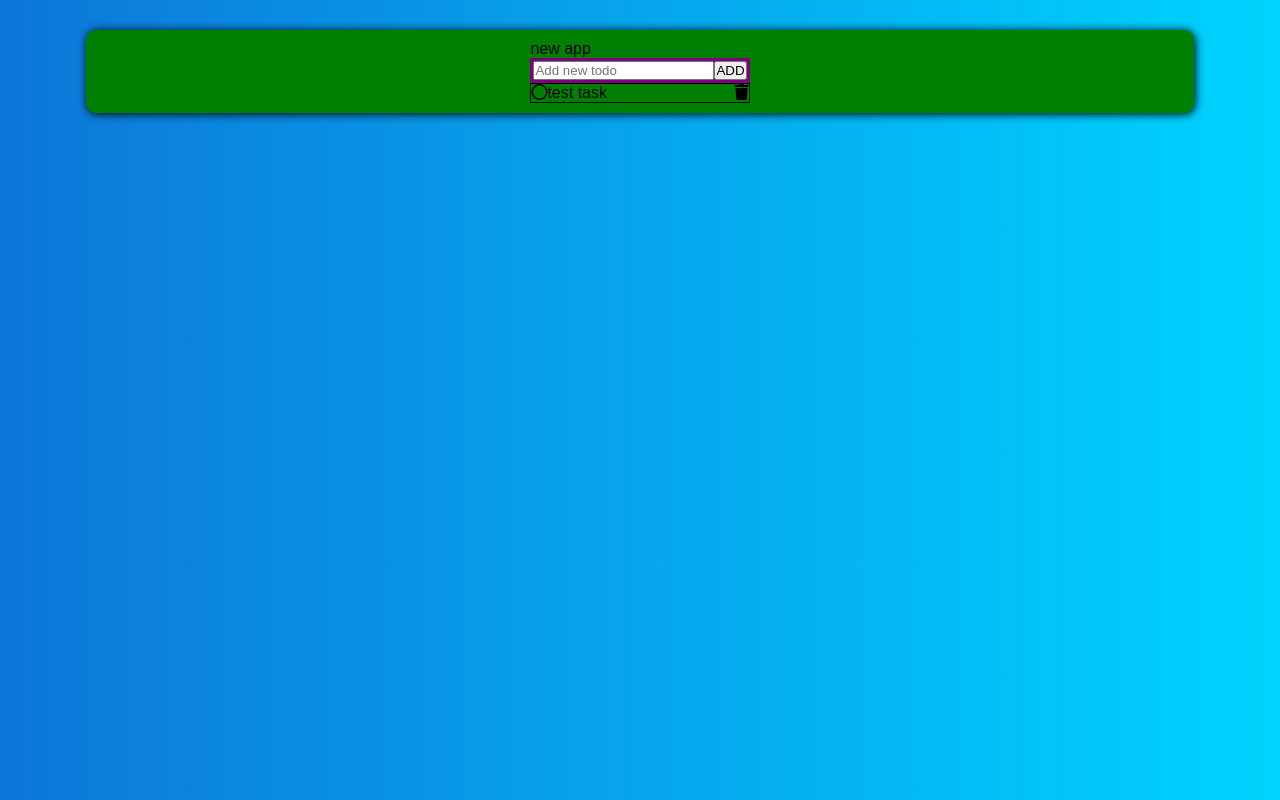
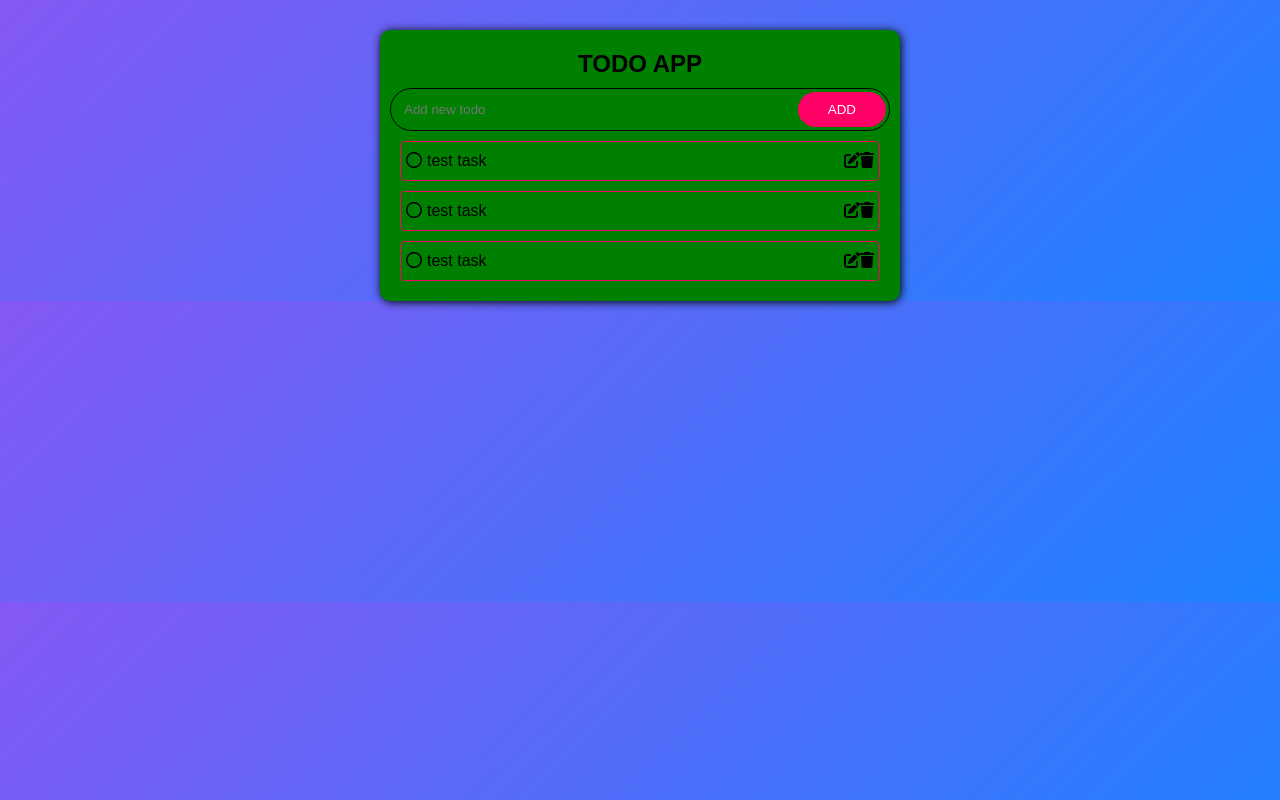
Before and after one commit to Hossam5000/Vue-todo-app, a Vue app: page / in a window 1280 px wide. Built offline with nearby package versions, Linux system fonts and the light colour scheme.

Commit message:
some styling to background, todo list and the input fields

```diff
--- a/src/App.vue
+++ b/src/App.vue
@@ -1,26 +1,32 @@
 <script setup>
 // imports
-import { ref } from 'vue';
-import todoItem from './components/todoItem.vue'
+import { ref } from "vue";
+import todoItem from "./components/todoItem.vue";
 
 // cons & vars
 const inputNewTodo = ref("");
 
 // functions
-
 </script>
 
 <template>
-  new app
-  <div class="head-container">
-    <input v-model="inputNewTodo" placeholder="Add new todo">
-    <button>ADD</button>
-  </div><!--./container-->
+  <h2 class="title">TODO APP</h2>
+  <div class="app-container">
+    <div class="head-container">
+      <input v-model="inputNewTodo" placeholder="Add new todo" />
+      <button>ADD</button>
+    </div>
+    <!--./head-container-->
+    <!-- todo list -->
+    <ul class="todoList">
+      <todoItem />
+      <todoItem />
+      <todoItem />
+    </ul>
+  </div>
+  <!--./app-container-->
 
-  <!-- todo list -->
-  <ul class="todoList">
-    <todoItem />
-  </ul>
+  <!--./container-->
 </template>
 
 <style scoped>
@@ -30,16 +36,47 @@ const inputNewTodo = ref("");
   box-sizing: border-box;
 }
 
+h2 {
+  margin: 10px auto;
+  text-align: center;
+}
+
 .head-container {
-  background: purple;
+  display: flex;
+  justify-content: space-between;
+  align-items: center;
+  border: 1px solid #000;
+  border-radius: 30px;
   padding: 3px;
 }
 
-ul {
-  border: 1px solid #000;
+.head-container input {
+  width: 100%;
+  padding-left: 10px;
+  background: none;
 }
 
-ul li {
+.head-container button {
+  padding: 10px 30px;
+  border-radius: 30px;
+  background: #ff0066;
+  color: #fff;
+  cursor: pointer;
+}
+
+.head-container input,
+.head-container button {
+  outline: none;
+  border: none;
+}
+
+ul.todoList {
+  /* border: 1px solid #000; */
+  margin-top: 10px;
+  padding: 0 10px;
+}
+
+ul.todo-list li {
   list-style-type: none;
 }
 </style>
--- a/src/assets/styles.css
+++ b/src/assets/styles.css
@@ -5,10 +5,12 @@ body {
   box-sizing: border-box;
 
   font-family: sans-serif;
-  background: #0d76d9;
-  background: linear-gradient(90deg,
-      rgba(13, 118, 217, 1) 0%,
-      rgba(0, 212, 255, 1) 100%);
+  background: #8558f5;
+  background: linear-gradient(
+    136deg,
+    rgba(133, 88, 245, 1) 0%,
+    rgba(28, 130, 255, 1) 100%
+  );
 }
 
 /* classes */
@@ -27,11 +29,15 @@ body {
   background-color: #fff;
 }
 
+#app {
+  width: 100%;
+}
+
 /* @media */
 @media (min-width: 1280px) {
   .container {
     width: 85%;
-    max-width: 1250px;
+    max-width: 500px;
     background-color: green;
   }
 }
--- a/src/components/todoItem.vue
+++ b/src/components/todoItem.vue
@@ -9,7 +9,10 @@
     <!--./left-->
 
     <div class="right">
-      <span class="delete-btn"><i class="fa-solid fa-trash"></i></span>
+      <span class="edit-btn"
+        ><i class="fa-solid fa-pen-to-square"></i>
+        <span class="delete-btn"><i class="fa-solid fa-trash"></i></span>
+      </span>
     </div>
     <!--./right-->
   </li>
@@ -19,7 +22,34 @@
 li.todoItem {
   display: flex;
   justify-content: space-between;
-  background-color: green;
+
+  margin: 10px 0;
+  padding: 10px 5px;
+  border-radius: 5px;
+  border: 1px solid #ff0066;
+
+  color: #000;
+  cursor: pointer;
+  transition: all 0.2s ease-in-out;
+}
+
+li.todoItem:hover {
+  border-color: purple;
+}
+
+.left i {
+  margin-right: 5px;
+}
+
+.right span i {
   color: #000;
 }
+
+.right span .delete-btn:hover {
+  color: red;
+}
+
+.right span .edit-btn {
+  color: dodgerblue;
+}
 </style>
--- a/vite.config.js
+++ b/vite.config.js
@@ -3,5 +3,5 @@ import vue from "@vitejs/plugin-vue";
 
 export default defineConfig({
   plugins: [vue()],
-  server: { port: 3233 },
+  server: { port: 5000 },
 });
```
